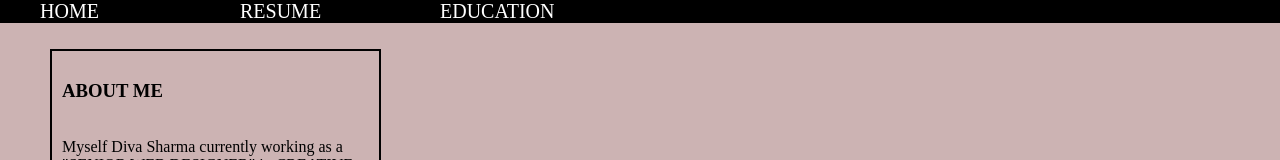
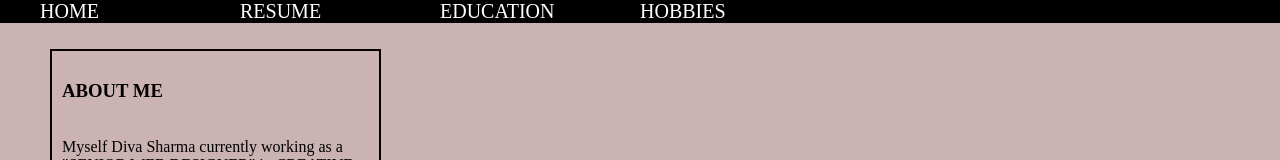
Before and after one commit to Divasharmavjti/diva, a plain HTML site: page index.html in a window 1280 px wide. Shown: the top 160 px of the page. Drawn offline with Linux system fonts and the light colour scheme.

Commit message:
Add files via upload

```diff
--- a/index.html
+++ b/index.html
@@ -105,6 +105,7 @@ padding-right:10px;}
               <li><a href="file:///C:/Users/diva/Desktop/index.html">HOME</a></li>
 
               <li><a href="file:///C:/Users/diva/Desktop/resume.html">RESUME</a></li> <li><a href="file:///C:/Users/diva/Desktop/edu.html">EDUCATION</a></li>
+              <li><a href="file:///C:/Users/diva/Desktop/hobbies.html">HOBBIES</a></li>
 
             </ul>
 </nav>
```
